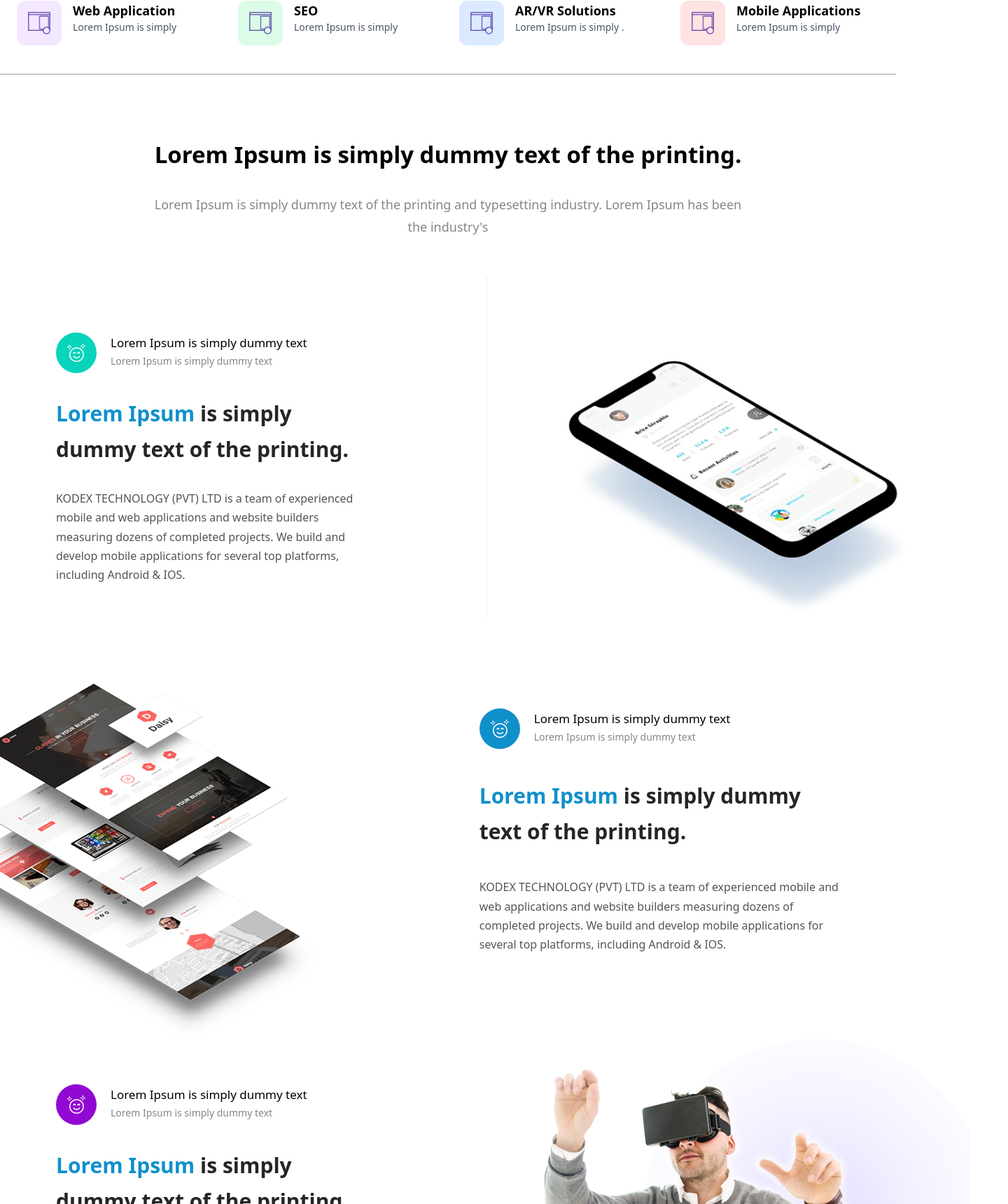
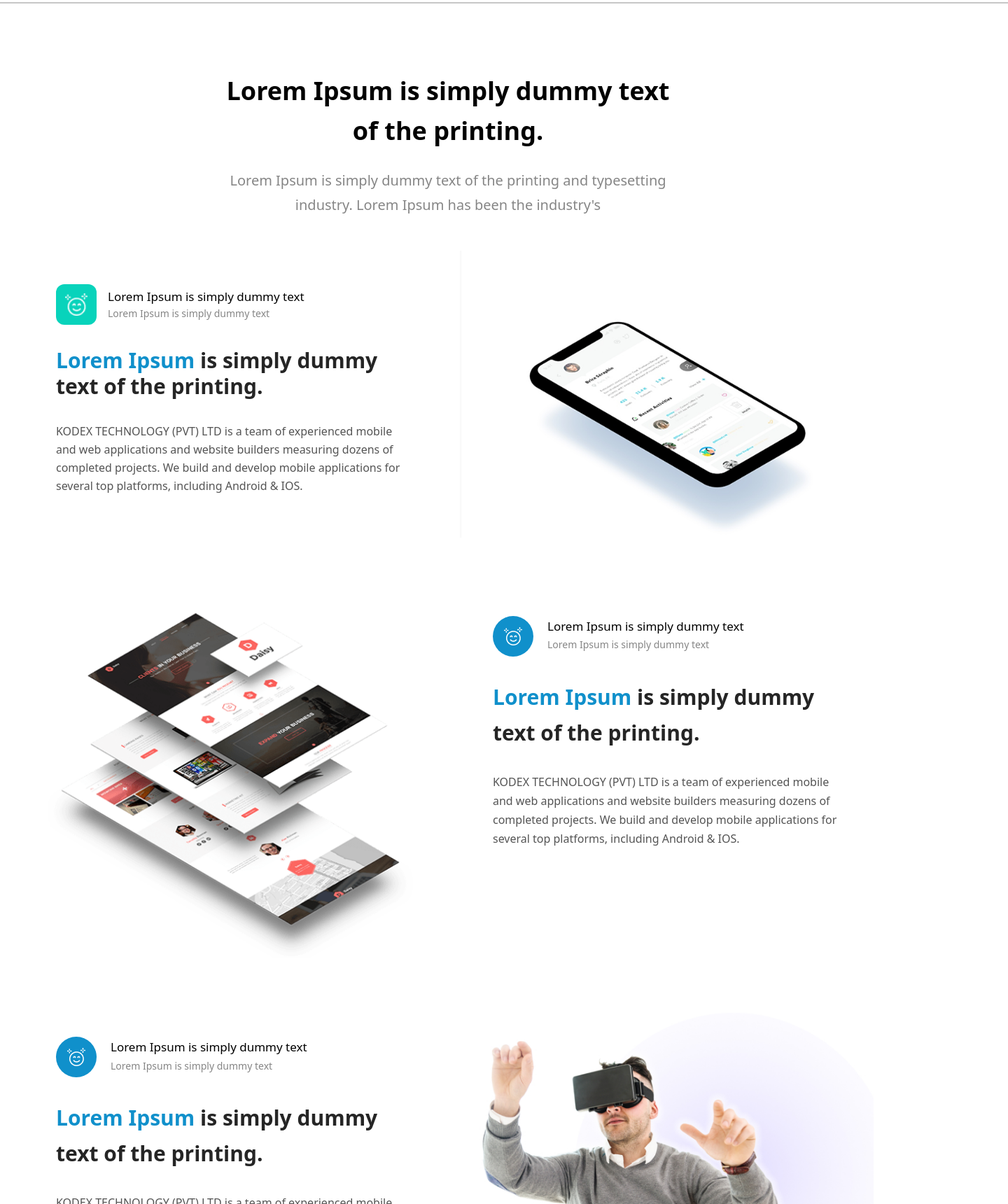
Before and after one commit to TharinduSampath1126/First-Project, a React (Vite) app: page / in a window 1280 px wide. Shown: the part 1037-2757 px from the top of the page at 70% size, 1440 px wide, since content can reach past the window. Built offline with nearby package versions, Linux system fonts and the light colour scheme.

Commit message:
not responsive p

```diff
--- a/src/App.jsx
+++ b/src/App.jsx
@@ -11,7 +11,7 @@ import Footer from "./sections/Footer";
 
 function App() {
   return (
-      <div>
+      <div className="max-w-[1440px] mx-auto justify-self-center">
 
         <Navbar/>
         <Hero/>
--- a/src/sections/Contact.jsx
+++ b/src/sections/Contact.jsx
@@ -2,8 +2,8 @@ import React from 'react'
 
 function Contact() {
   return (
-    <div className='w-full h-[578px] grid content-end'>
-      <div className='w-full h-[534px] bg-[#E8F4FA] items-center grid place-items-center'>
+    <div className='  '>
+      <div className=' h-[534px] bg-[#E8F4FA]  grid place-items-center'>
         <div className='w-[719px] h-[238px] grid content-between '>
             <p className='font-poppins font-semibold text-[30px] leading-[170%] tracking-normal text-center'>Lorem Ipsum <span className='font-poppins font-semibold text-[30px] leading-[170%] tracking-normal text-center'>is simply dummy <br /> text of the printing.</span> </p>
 
--- a/src/sections/Footer.jsx
+++ b/src/sections/Footer.jsx
@@ -7,8 +7,8 @@ import instagram from '../assets/instagram.png'
 
 function Footer() {
   return (
-     <footer className="bg-white">
-      <div className="max-w-7xl mx-auto px-6 py-10 grid grid-cols-1 md:grid-cols-4 gap-8">
+     <footer className="bg-white ml-5 mr-5 ">
+      <div className=" py-10 grid grid-cols-1 md:grid-cols-4 gap-8">
 
         <div>
           <h2 className="font-Poppins font-bold text-base leading-[100%] tracking-normal text-[#00329B]">LOGO</h2>
@@ -56,7 +56,7 @@ function Footer() {
       </div>
 
 
-      <div className="border border-[#D2D2D2] py-4">
+      <div className=" py-4">
         <p className="text-center font-Poppins font-normal text-[16px] leading-[100%] tracking-[0%] text-[#515151]">
           Copyright © 2021 Lorem All rights Reserved
         </p>
--- a/src/sections/Hero.jsx
+++ b/src/sections/Hero.jsx
@@ -3,15 +3,15 @@ import Frame19 from '../assets/Frame19.png'
 
 export default function Hero() {
   return (
-    <section className='w-full min-h-screen flex flex-col-reverse md:flex-row items-center justify-between bg-gradient-to-br from-[#f3f6fd] to-[#eaf6fb] px-6 sm:px-10 md:px-16 lg:px-24 py-12 md:py-20'>
-        <div className=" w-full md:w-1/2 max-w-4xl h-150 text-center md:text-left mt-10 md:mt-0  items-center">
+    <section className='  flex flex-col-reverse md:flex-row items-center justify-between bg-gradient-to-br from-[#f3f6fd] to-[#eaf6fb] px-6 sm:px-10 md:px-16 lg:px-24 py-12 md:py-20 '>
+        <div className=" w-full md:w-1/2 h-150 text-center md:text-left mt-10 md:mt-[102px]  items-center content-center ">
           <h1 className="text-[40px]  font-bold leading-snug mb-6">
             Experienced <span className="text-[#1090CB]">mobile and web</span> <br />
             applications and website <br />
             builders measuring.
           </h1>
 
-          <p className="text-gray-600 text-sm sm:text-base md:text-lg lg:text-xl mt-10 mb-8 leading-relaxed">
+          <p className="text-gray-600 text-sm sm:text-base md:text-lg lg:text-xl mt-10 mb-8 leading-relaxed sm:text-left md:text-left">
             KODEX TECHNOLOGY (PVT) LTD is a team of experienced mobile and web
             applications and website builders with dozens of completed projects.
             We build and develop mobile applications for several top platforms,
@@ -19,11 +19,11 @@ export default function Hero() {
           </p>
 
 
-          <div className="flex flex-col sm:flex-row gap-4 sm:gap-6 justify-center md:justify-start mt-18">
-             <button className="bg-[#1090CB] text-white px-6 py-3 rounded-md text-sm sm:text-base shadow-md hover:bg-[#0d7fb0] transition">
+          <div className="flex flex-col sm:flex-row gap-4 sm:gap-6 justify-center md:justify-start mt-18  ">
+             <button className="bg-[#1090CB] w-[193px] h-[51px] text-white px-6 py-3 rounded-md text-sm sm:text-base shadow-md hover:bg-[#0d7fb0] transition">
                 Contact us
              </button>
-             <button className="border border-[#1090CB] text-[#1090CB] px-6 py-3 rounded-md text-sm sm:text-base bg-white shadow-sm hover:bg-[#f0f9ff] transition">
+             <button className="border border-[#1090CB] text-[#1090CB] w-[193px] h-[51px] px-6 py-3 rounded-md text-sm sm:text-base bg-white shadow-sm hover:bg-[#f0f9ff] transition">
                   View more
              </button>
           </div>
--- a/src/sections/Navbar.jsx
+++ b/src/sections/Navbar.jsx
@@ -2,7 +2,7 @@ import React from 'react'
 
 export default function Navbar() {
   return (
-    <section className='max-w-full h-[102px] flex items-center justify-between  '>
+    <section className=' h-[102px] flex items-center justify-between fixed bg-white w-[1440px]   '>
 
         <div className='w-[82px] h-[44px] ml-[32px]'>
            <p className='mt-1.5 text-[#1090CB] font-Poppins font-bold text-[29px] leading-[100%] tracking-normal'>LOGO</p>
@@ -18,6 +18,8 @@ export default function Navbar() {
             <button className='w-[125px] h-[41px] bg-[#1090CB] rounded-sm text-white font-poppins'>Contact us</button>
         </div>
 
+
+
     </section>
   )
 }
--- a/src/sections/Section3.jsx
+++ b/src/sections/Section3.jsx
@@ -32,13 +32,11 @@ Section3 = () => {
   ];
 
 return (
-    <section className="py-12 bg-white">
+    <section className="py-12 bg-white ">
       {/* ================= SERVICES SECTION ================= */}
-      <div className="absolute left-0 top-160 z-80">
-        <img src="" alt="" className="w-10 h-90" />
-      </div>
-      <div className="max-w-7xl mx-auto px-6">
-        <div className="grid grid-cols-1 sm:grid-cols-2 lg:grid-cols-4 gap-8">
+
+      <div className=" mx-auto justify-self-center ">
+        <div className="grid grid-cols-1 sm:grid-cols-2 lg:grid-cols-4 gap-15 ">
           {services.map((service, index) => (
             <div key={index} className="flex items-start space-x-4">
               <div className={`p-4 rounded-xl ${service.bgColor}`}>
@@ -52,7 +50,7 @@ return (
           ))}
         </div>
       </div>
-      <hr className="w-full border border-[#C7C7C7] mt-10" />
+      <hr className="w-[1440px] mx-auto px-6 justify-self-center border border-[#C7C7C7] mt-10 " />
     </section>
 
   );
--- a/src/sections/Section4.jsx
+++ b/src/sections/Section4.jsx
@@ -3,10 +3,14 @@ import React from 'react'
 export default function Section4() {
   return (
 
-    <section className='grid place-items-center w-full'>
-      <div className=' mt-10 w-[847px] h-[140px] space-y-[30px]'>
-        <p className='font-poppins font-semibold text-[33px] leading-[160%] tracking-normal text-center '>Lorem Ipsum is simply dummy text of the printing. </p>
-        <p className='font-poppins font-normal text-[18px] leading-[175%] tracking-normal text-center text-[#868686]'>Lorem Ipsum is simply dummy text of the printing and typesetting industry. Lorem Ipsum has been the industry's</p>
+    <section className="px-4 py-8 md:py-12">
+      <div className="space-y-6 text-center max-w-2xl mx-auto">
+        <p className="font-poppins font-semibold text-2xl md:text-3xl lg:text-4xl leading-snug md:leading-[160%] tracking-normal">
+          Lorem Ipsum is simply dummy text of the printing.
+        </p>
+        <p className="font-poppins font-normal text-base md:text-lg lg:text-xl leading-relaxed md:leading-[175%] tracking-normal text-[#868686]">
+          Lorem Ipsum is simply dummy text of the printing and typesetting industry. Lorem Ipsum has been the industry's
+        </p>
       </div>
     </section>
 
--- a/src/sections/Section5.jsx
+++ b/src/sections/Section5.jsx
@@ -7,36 +7,42 @@ import happy1 from '../assets/happy1.png'
 function Section5() {
 
   return (
-    <div className='w-full mt-15 '>
+    <div className='container mx-auto px-4 md:px-6 lg:px-8'>
 
-      <div className='flex w-[1317px] h-[537px] ml-20'>
-        <div className='w-[516px] h-[389px] mt-20 grid space-y-1'>
-            <div className='w-[391px] h-[58px]'>
-                <div className='flex'>
-                  <div className={`bg-[#08D3BB] flex justify-center items-center w-[58px] h-[58px] rounded-4xl`}>
-                    <img src={happy1} alt="happy1" />
+      <div className="grid grid-cols-1 lg:grid-cols-2 gap-8 mb-16">
+    <div className="space-y-6 md:space-y-8 p-4 md:p-8 lg:p-12">
+      <div>
+        <div className="flex items-center">
+          <div className="bg-[#08D3BB] flex justify-center items-center w-12 h-12 md:w-[58px] md:h-[58px] rounded-xl">
+            <img src={happy1} alt="happy1" className="w-6 h-6 md:w-8 md:h-8" />
           </div>
-                  <div className='ml-5'>
-                    <p className='font-poppins font-medium text-[17px] leading-[175%] tracking-normal'>Lorem Ipsum is simply dummy text</p>
-                    <p className='font-poppins font-normal text-[14px] leading-[175%] tracking-normal text-[#868686]'>Lorem Ipsum is simply dummy text</p>
+          <div className="ml-4">
+            <p className="font-poppins font-medium text-base md:text-[17px] leading-relaxed">Lorem Ipsum is simply dummy text</p>
+            <p className="font-poppins font-normal text-sm md:text-[14px] leading-relaxed text-[#868686]">Lorem Ipsum is simply dummy text</p>
           </div>
         </div>
       </div>
-            <p className='font-poppins font-semibold text-[30px] leading-[170%] tracking-normal text-[#1090CB]'>Lorem Ipsum <span className='text-[#252525]'>is simply dummy text of the printing.</span> </p>
-            <p className='font-poppins font-normal text-[16px] leading-[170%] tracking-normal text-[#545454]'>KODEX TECHNOLOGY (PVT) LTD is a team of experienced mobile and web applications and website builders measuring dozens of completed projects. We build and develop mobile applications for several top platforms, including Android  & IOS. </p>
+      <p className="font-poppins font-semibold text-2xl md:text-3xl leading-tight text-[#1090CB]">
+        Lorem Ipsum <span className="text-[#252525]">is simply dummy text of the printing.</span>
+      </p>
+      <p className="font-poppins font-normal text-sm md:text-base leading-relaxed text-[#545454]">
+        KODEX TECHNOLOGY (PVT) LTD is a team of experienced mobile and web applications and website builders measuring dozens of completed projects. We build and develop mobile applications for several top platforms, including Android & IOS.
+      </p>
     </div>
-        <div className='w-[803px] h-[537px] ml-40'>
-            <img src={Frame22} alt="Frame22" />
+    <div className="flex items-center justify-center">
+      <img src={Frame22} alt="Frame22" className="max-w-full h-auto" />
     </div>
   </div>
 
 
-      <div className='flex  justify-self-end  w-[1317px] h-[537px] mr-20'>
-        <div className='w-[803px] h-[537px] '>
-            <img src={Frame23} alt="Frame23" />
+
+
+      <div className="grid grid-cols-1 lg:grid-cols-2 gap-8 mb-16">
+        <div className="flex items-center justify-center order-2 lg:order-1">
+          <img src={Frame23} alt="Frame23" className="max-w-full h-auto" />
         </div>
-        <div className='w-[516px] h-[389px] mt-20 grid space-y-1'>
-            <div className='w-[391px] h-[58px]'>
+        <div className="space-y-6 md:space-y-8 p-4 md:p-8 lg:p-12 order-1 lg:order-2">
+          <div className=''>
             <div className='flex'>
                   <div className={`bg-[#1090CB] flex justify-center items-center w-[58px] h-[58px] rounded-4xl`}>
                     <img src={happy1} alt="happy1" />
@@ -53,11 +59,13 @@ function Section5() {
       </div>
 
 
-      <div className='flex  w-[1317px] h-[537px] ml-20'>
-        <div className='w-[516px] h-[389px] mt-20 grid space-y-1'>
-            <div className='w-[391px] h-[58px]'>
+
+
+      <div className="grid grid-cols-1 lg:grid-cols-2 gap-8">
+    <div className="space-y-6 md:space-y-8 p-4 md:p-8 lg:p-12">
+      <div className=''>
             <div className='flex'>
-                  <div className={`bg-[#9208D3] flex justify-center items-center w-[58px] h-[58px] rounded-4xl`}>
+                  <div className={`bg-[#1090CB] flex justify-center items-center w-[58px] h-[58px] rounded-4xl`}>
                     <img src={happy1} alt="happy1" />
                   </div>
                   <div className='ml-5'>
@@ -69,8 +77,8 @@ function Section5() {
             <p className='font-poppins font-semibold text-[30px] leading-[170%] tracking-normal text-[#1090CB]'>Lorem Ipsum <span className='text-[#252525]'>is simply dummy text of the printing.</span> </p>
             <p className='font-poppins font-normal text-[16px] leading-[170%] tracking-normal text-[#545454]'>KODEX TECHNOLOGY (PVT) LTD is a team of experienced mobile and web applications and website builders measuring dozens of completed projects. We build and develop mobile applications for several top platforms, including Android  & IOS. </p>
     </div>
-        <div className='w-[803px] h-[537px] ml-60'>
-            <img src={Frame24} alt="Frame24" />
+    <div className="flex items-center justify-center">
+      <img src={Frame24} alt="Frame24" className="max-w-full h-auto" />
     </div>
   </div>
     </div>
--- a/src/sections/Section6.jsx
+++ b/src/sections/Section6.jsx
@@ -22,9 +22,9 @@ function Section6() {
     ]
 
   return (
-    <div className='w-full grid  place-items-center'>
+    <div className=' mt-10 '>
 
-        <div className='w-[1194px] h-[459px] flex justify-self-center space-x-10 mt-40 mb-35 '>
+        <div className='grid sm:grid-cols-1  lg:grid-cols-2 gap-10 mb-20 justify-self-center'>
             <div className='w-[572px] h-[459px] rounded-[20px] bg-[#F4F4F4] place-content-center space-y-10'>
                 <p className='text-[#252525] font-poppins font-semibold text-[25px] leading-[170%] tracking-normal text-center'>Lorem Ipsum is simply <br /> dummy text.</p>
                 <p className='text-[#545454] font-poppins font-normal text-[16px] leading-[170%] tracking-normal text-center'>KODEX TECHNOLOGY (PVT) LTD is a team of experienced <br /> mobile and web applications and website builders <br /> measuring dozens of completed projects. We build and <br /> develop mobile applications for several top platforms, <br /> including Android  & IOS. </p>
@@ -37,9 +37,9 @@ function Section6() {
             </div>
         </div>
 
-        <p className='font-poppins font-medium text-[24px] leading-[159%] tracking-normal'>You will be in good Company</p>
+        <p className='font-poppins font-medium text-[24px] leading-[159%] tracking-normal justify-self-center'>You will be in good Company</p>
 
-        <div className='grid grid-cols-1 sm:grid-cols-2 lg:grid-cols-4 gap-25'>
+        <div className='grid grid-cols-1 sm:grid-cols-2 lg:grid-cols-4 gap-25 ml-10 mr-10'>
             {images.map((image) => (
                 <div>{image.img}</div>
             ))}
```
Also changed, not shown: src/sections/HomePage.jsx (added). Lines whose indentation alone changed are shown as unchanged.
